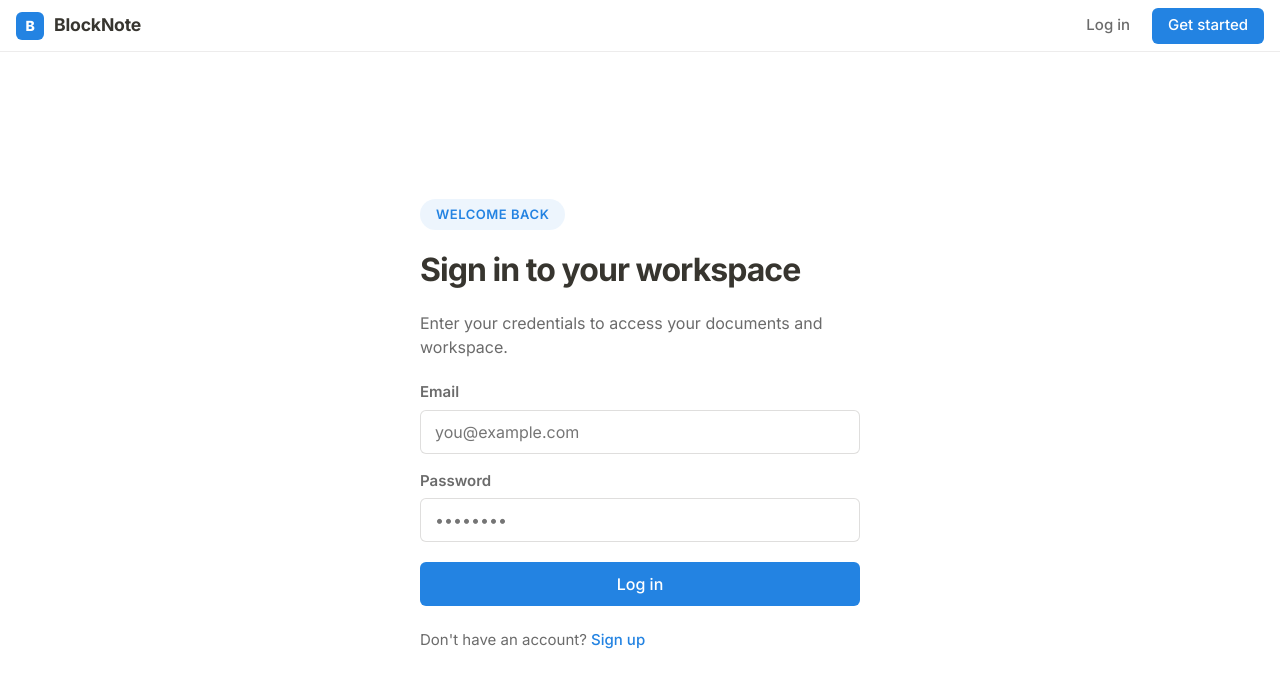
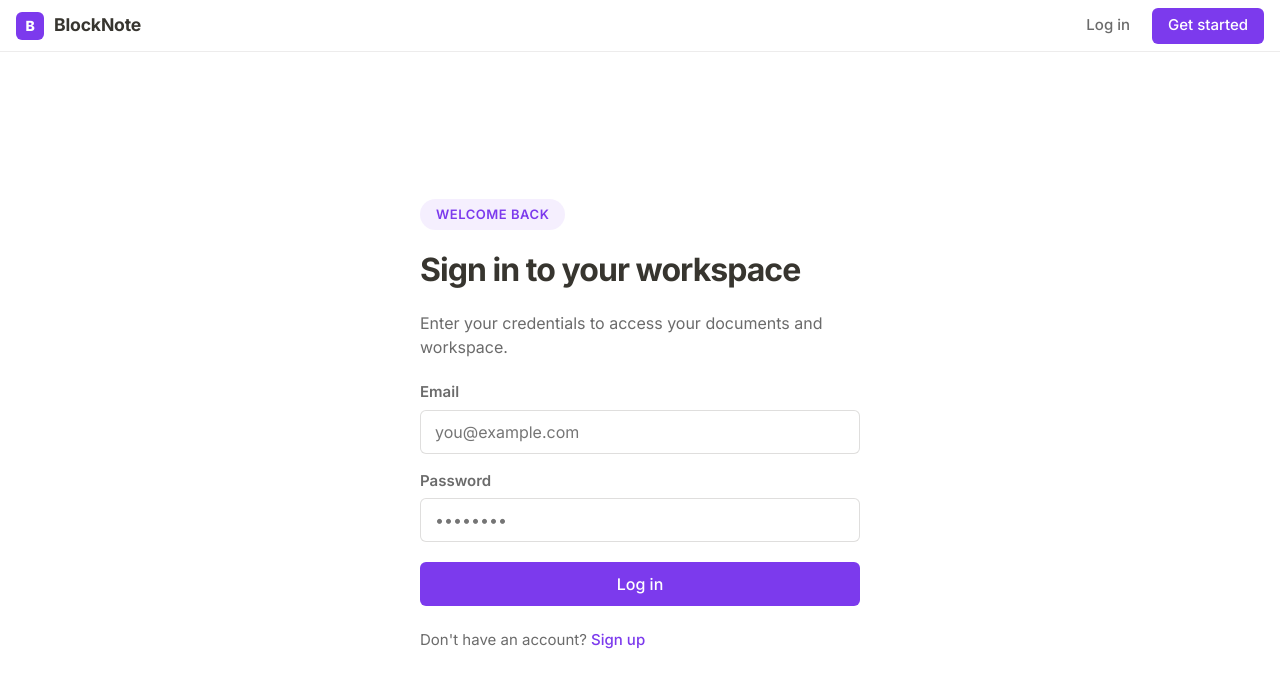
Before and after one commit to devjpatel-growexxer/BlockNote, a Next.js app in the folder apps/web/: page /login in a window 1280 px wide. Shown: the top 688 px of the page. Built offline with nearby package versions, Linux system fonts and the light colour scheme; no server answers.

Commit message:
Button color changed

```diff
--- a/apps/web/src/app/globals.css
+++ b/apps/web/src/app/globals.css
@@ -21,12 +21,12 @@
 
   --border: rgba(55, 53, 47, 0.09);
   --border-strong: rgba(55, 53, 47, 0.16);
-  --border-focus: #2383e2;
-
-  --accent: #2383e2;
-  --accent-hover: #1b6ec2;
-  --accent-soft: rgba(35, 131, 226, 0.08);
-  --accent-muted: rgba(35, 131, 226, 0.15);
+  --border-focus: #7c3aed;
+
+  --accent: #7c3aed;
+  --accent-hover: #6d28d9;
+  --accent-soft: rgba(124, 58, 237, 0.08);
+  --accent-muted: rgba(124, 58, 237, 0.18);
 
   --danger: #eb5757;
   --danger-soft: rgba(235, 87, 87, 0.08);
@@ -90,11 +90,16 @@ img {
   max-width: 100%;
 }
 
-h1, h2, h3, h4, p {
+h1,
+h2,
+h3,
+h4,
+p {
   margin: 0;
 }
 
-ul, ol {
+ul,
+ol {
   margin: 0;
   padding: 0;
   list-style: none;
@@ -1077,7 +1082,7 @@ select:focus {
   border: 2px dashed rgba(235, 87, 87, 0.45);
   background: rgba(255, 255, 255, 0.95);
   backdrop-filter: blur(10px);
-  box-shadow: 0 8px 32px rgba(235, 87, 87, 0.15), 0 2px 8px rgba(0,0,0,0.08);
+  box-shadow: 0 8px 32px rgba(235, 87, 87, 0.15), 0 2px 8px rgba(0, 0, 0, 0.08);
   color: var(--danger);
   cursor: pointer;
   min-width: 280px;
@@ -1089,7 +1094,7 @@ select:focus {
   background: rgba(255, 235, 235, 0.98);
   border-color: var(--danger);
   border-style: solid;
-  box-shadow: 0 12px 40px rgba(235, 87, 87, 0.3), 0 2px 8px rgba(0,0,0,0.1);
+  box-shadow: 0 12px 40px rgba(235, 87, 87, 0.3), 0 2px 8px rgba(0, 0, 0, 0.1);
   transform: scale(1.04);
 }
 
@@ -1108,6 +1113,7 @@ select:focus {
     opacity: 0;
     transform: translateY(8px);
   }
+
   to {
     opacity: 1;
     transform: translateY(0);
@@ -1534,8 +1540,13 @@ select:focus {
 }
 
 @keyframes spin {
-  from { transform: rotate(0deg); }
-  to { transform: rotate(360deg); }
+  from {
+    transform: rotate(0deg);
+  }
+
+  to {
+    transform: rotate(360deg);
+  }
 }
 
 /* ================================================================
```
Also changed, not shown: apps/web/src/app/page.js (+14 -0 lines), apps/web/src/components/dashboard-shell.js (+6 -1 lines).
